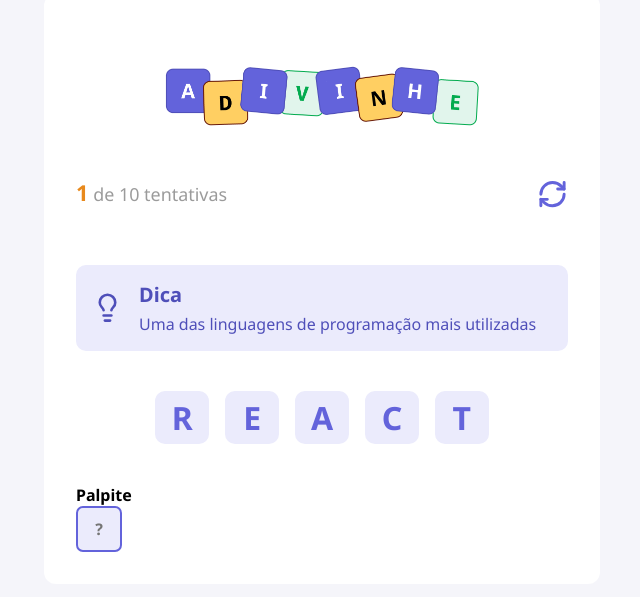
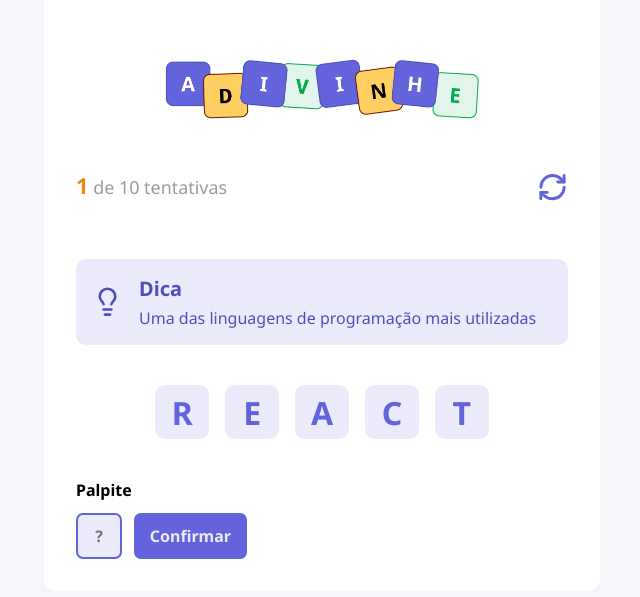
Before and after one commit to Alice7H/projeto-adivinhe, a React (Vite) app: page / in a window 1280 px wide. Shown: the part 111-708 px from the top of the page, without its empty margins (318-958 px from the left). Built offline with nearby package versions, Linux system fonts and the light colour scheme.

Commit message:
feat: add Button

```diff
--- a/src/App.tsx
+++ b/src/App.tsx
@@ -1,4 +1,5 @@
 import styles from './app.module.css'
+import { Button } from './components/Button';
 import { Header } from './components/Header'
 import { Input } from './components/Input';
 import { Letter } from './components/Letter';
@@ -27,8 +28,9 @@
 
         <h4>Palpite</h4>
 
-        <div>
+        <div className={styles.guess}>
           <Input autoFocus maxLength={1} placeholder="?" />
+          <Button title="Confirmar"/>
         </div>
       </main>
     </div>
--- a/src/app.module.css
+++ b/src/app.module.css
@@ -22,3 +22,9 @@
   gap: 1rem;
   margin: 2.5rem 0;
 }
+
+.guess {
+  display: flex;
+  gap: 0.75rem;
+  margin-top: 0.75rem;
+}
--- /dev/null
+++ b/src/components/Button/index.tsx
@@ -0,0 +1,13 @@
+import styles from "./styles.module.css"
+
+type Props = React.ComponentProps<"button"> & {
+  title: string
+}
+
+export function Button({ title, ...rest}: Props) {
+  return (
+    <button type="button" className={styles.button}  {...rest}>
+      {title}
+    </button>
+  )
+}
--- /dev/null
+++ b/src/components/Button/styles.module.css
@@ -0,0 +1,11 @@
+.button {
+  height: 2.87rem;
+  border-radius: 0.43rem;
+  background-color: #6363db;
+  border: 2px solid #6363db;
+  color: #ebebfc;
+  padding: 0 0.87rem;
+
+  font-size: 1rem;
+  font-weight: 700;
+}
--- a/src/global.css
+++ b/src/global.css
@@ -13,7 +13,7 @@
   font-family: "Noto Sans", sans-serif;
 }
 
-input {
+input, button {
   font-family: "Noto Sans", sans-serif;
 }
 
```
